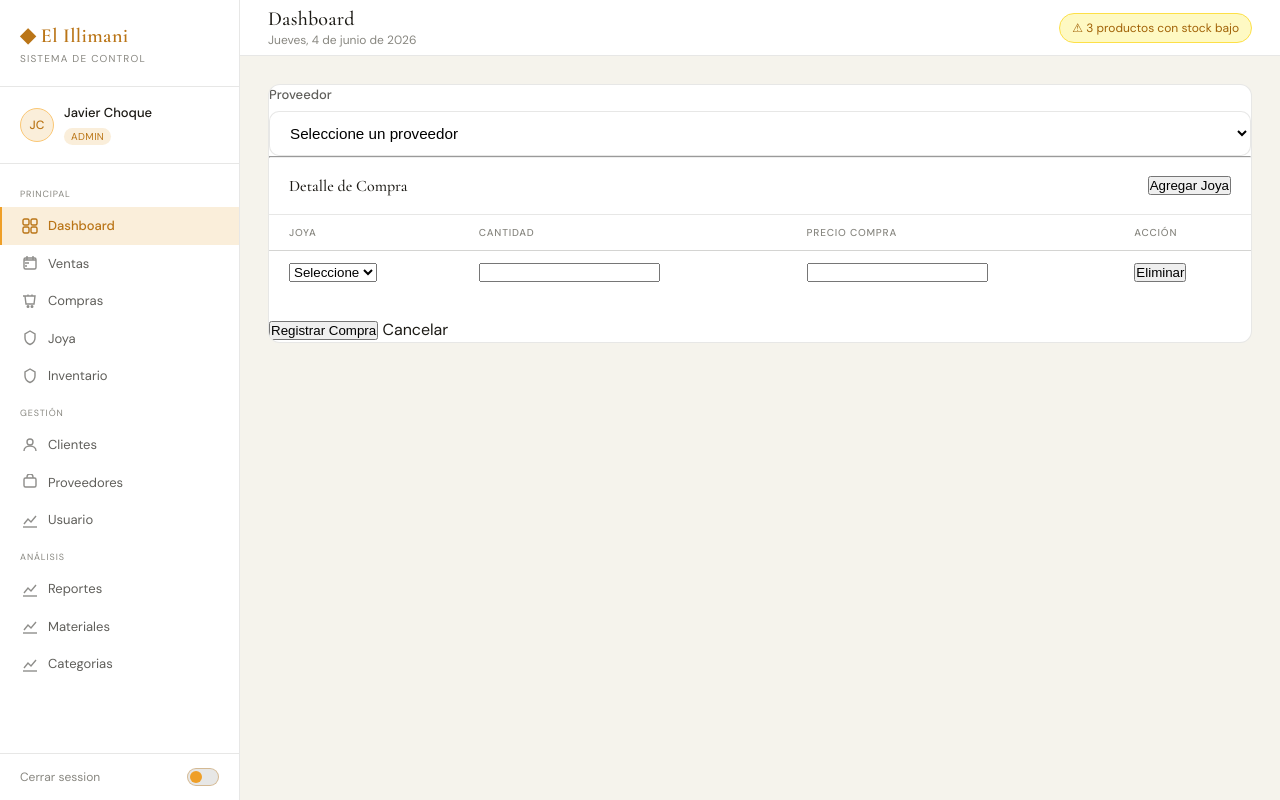
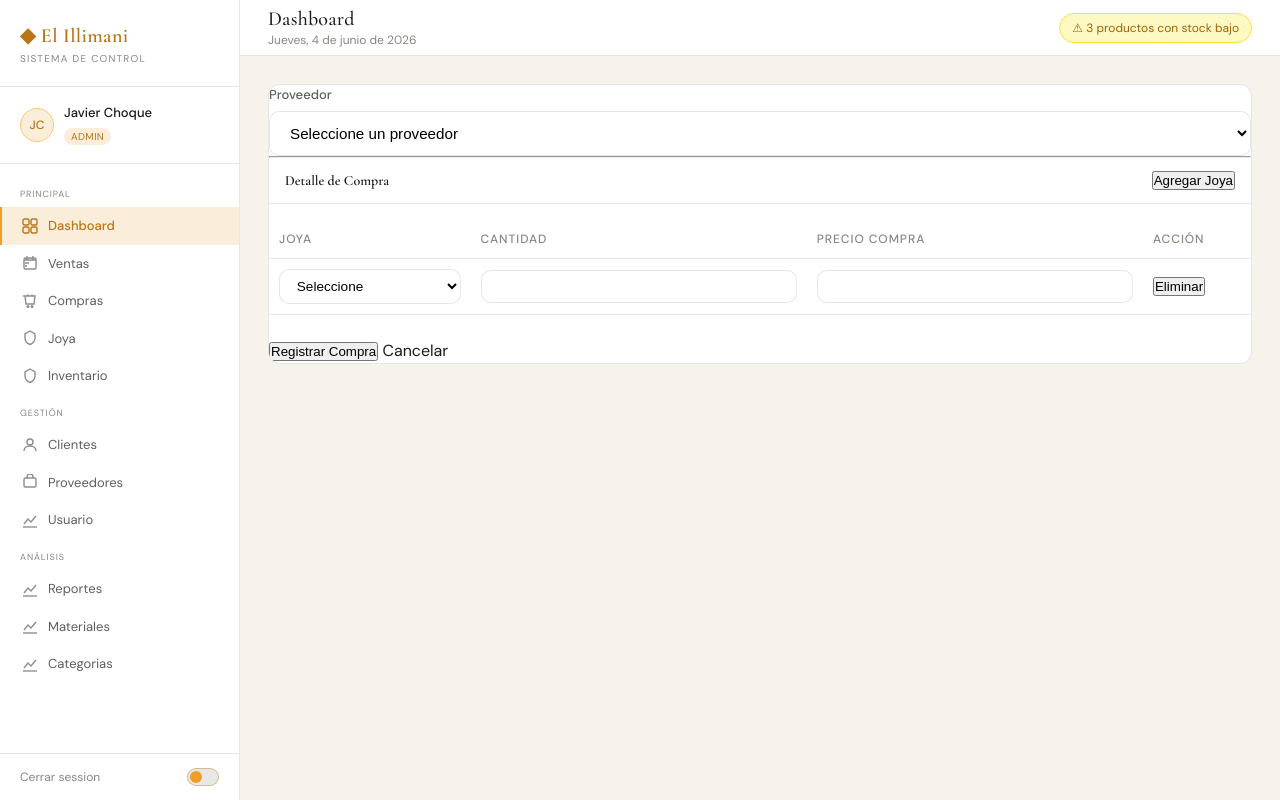
Before and after one commit to J-stark10/Sistema-Web-Joyeria, a Flask app: page /compras/crear in a window 1280 px wide. Run offline with Flask 3, Linux system fonts and the light colour scheme; data that the repository does not hold is empty; parts of the project's set-up code (start-up, migrations or seed data) failed here and were passed over.

Commit message:
Actualizacion de estilos

```diff
--- a/app/static/css/forms.css
+++ b/app/static/css/forms.css
@@ -1,7 +1,20 @@
 /* ── Formularios ── */
-
 .card-form {
     padding: 20px;
+}
+
+.card-header {
+  padding: 12px 16px;
+  border-bottom: 0.5px solid var(--border);
+  display: flex;
+  align-items: center;
+  justify-content: space-between;
+}
+
+.card-title {
+  font-size: 14px;
+  font-weight: 600;
+  color: var(--text-primary);
 }
 
 .form-grid {
@@ -85,6 +98,20 @@
   transform: translateY(-2px);
 }
 
+.btn-danger {
+  background: var(--color-danger);
+  color: #fff;
+  text-decoration: none;
+  display: inline-block;
+}
+
+.btn-danger:hover {
+  background: var(--color-danger);
+  color: #fff;
+  transform: translateY(-2px);
+}
+
+
 /* ── Checkbox ── */
 .form-check {
   display: flex;
@@ -107,24 +134,101 @@
   font-weight: 500;
 }
 
-/* ── Dark Mode Forms ── */
-[data-theme="dark"] .form-group input,
-[data-theme="dark"] .form-group select,
-[data-theme="dark"] .form-group textarea {
+/* ── Tabla Detalle de Venta ── */
+#tabla-detalles {
+  width: 100%;
+  border-collapse: collapse;
+  margin-top: 1rem;
+  font-size: .9rem;
+}
+
+#tabla-detalles th {
+  text-align: left;
+  padding: 10px;
+  font-size: 12px;
+  text-transform: uppercase;
+  color: var(--text-muted);
+  border-bottom: 1px solid var(--border);
+}
+
+#tabla-detalles td {
+  padding: 10px;
+  border-bottom: 0.5px solid var(--border);
+}
+
+#tabla-detalles td select,
+#tabla-detalles td input {
+  width: 100%;
+  padding: .5rem .8rem;
+  border: 0.5px solid var(--border);
+  border-radius: var(--radius-md);
+  background: var(--bg-card);
+  font-size: .85rem;
+}
+
+
+/* ── Información General ── */
+.info-grid {
+  display: grid;
+  grid-template-columns: repeat(auto-fit, minmax(220px, 1fr));
+  gap: 16px;
+  padding: 16px 20px;
+}
+
+.info-item {
+  display: flex;
+  flex-direction: column;
+  gap: 4px;
   background: var(--bg-card);
   border: 0.5px solid var(--border);
+  border-radius: var(--radius-md);
+  padding: 12px;
+}
+
+.info-item .label {
+  font-size: 11px;
+  color: var(--text-secondary);
+  text-transform: uppercase;
+  letter-spacing: 0.06em;
+}
+
+.info-item .value {
+  font-size: 14px;
+  font-weight: 500;
   color: var(--text-primary);
 }
-[data-theme="dark"] .form-check input[type="checkbox"] {
-  accent-color: var(--gold-100);
+
+/* ── Tabla Detalle Productos ── */
+.detail-table {
+  width: 100%;
+  border-collapse: collapse;
+  font-size: 13px;
 }
 
-[data-theme="dark"] .btn-secondary {
-  background: var(--silver-600);
+.detail-table thead th {
+  text-align: left;
+  padding: 10px 18px;
+  font-size: 11px;
+  text-transform: uppercase;
+  letter-spacing: 0.08em;
+  color: var(--text-muted);
+  border-bottom: 0.5px solid var(--border);
+}
+
+.detail-table tbody td {
+  padding: 12px 18px;
+  border-bottom: 0.5px solid var(--border);
+  color: var(--text-primary);
+}
+
+.detail-table tbody tr:hover {
+  background: var(--gold-50);
+}
+
+.detail-table tfoot th {
+  padding: 12px 18px;
+  text-align: right;
+  font-weight: 600;
+  background: var(--silver-50);
   color: var(--text-secondary);
 }
-
-[data-theme="dark"] .btn-secondary:hover {
-  background: var(--silver-900);
-  color: var(--text-primary);
-}
--- a/app/static/css/messages.css
+++ /dev/null
@@ -1,43 +0,0 @@
-.msg-container {
-  position: fixed;
-  bottom: 20px;
-  right: 20px;
-  z-index: 9999;
-  display: flex;
-  flex-direction: column;
-  gap: 8px;
-  max-width: 340px;
-}
-
-.msg {
-  display: flex;
-  align-items: center;
-  justify-content: space-between;
-  gap: 10px;
-  padding: 12px 16px;
-  border-radius: var(--radius-md);
-  font-size: 13px;
-  font-weight: 500;
-  border: 0.5px solid transparent;
-  animation: slideIn 0.25s ease;
-}
-
-.msg-success { background: var(--teal-50);  color: var(--teal-600);  border-color: var(--teal-100); }
-.msg-danger  { background: #fee2e2;          color: #991b1b;          border-color: #fca5a5; }
-.msg-warning { background: #fef9c3;          color: #a16207;          border-color: #fde047; }
-.msg-info    { background: #dbeafe;          color: #1e40af;          border-color: #93c5fd; }
-
-.msg-close {
-  background: none;
-  border: none;
-  cursor: pointer;
-  color: inherit;
-  font-size: 16px;
-  opacity: 0.6;
-}
-.msg-close:hover { opacity: 1; }
-
-@keyframes slideIn {
-  from { opacity: 0; transform: translateX(16px); }
-  to   { opacity: 1; transform: translateX(0); }
-}
```
Also changed, not shown: app/static/css/theme.css (+64 -1 lines).
